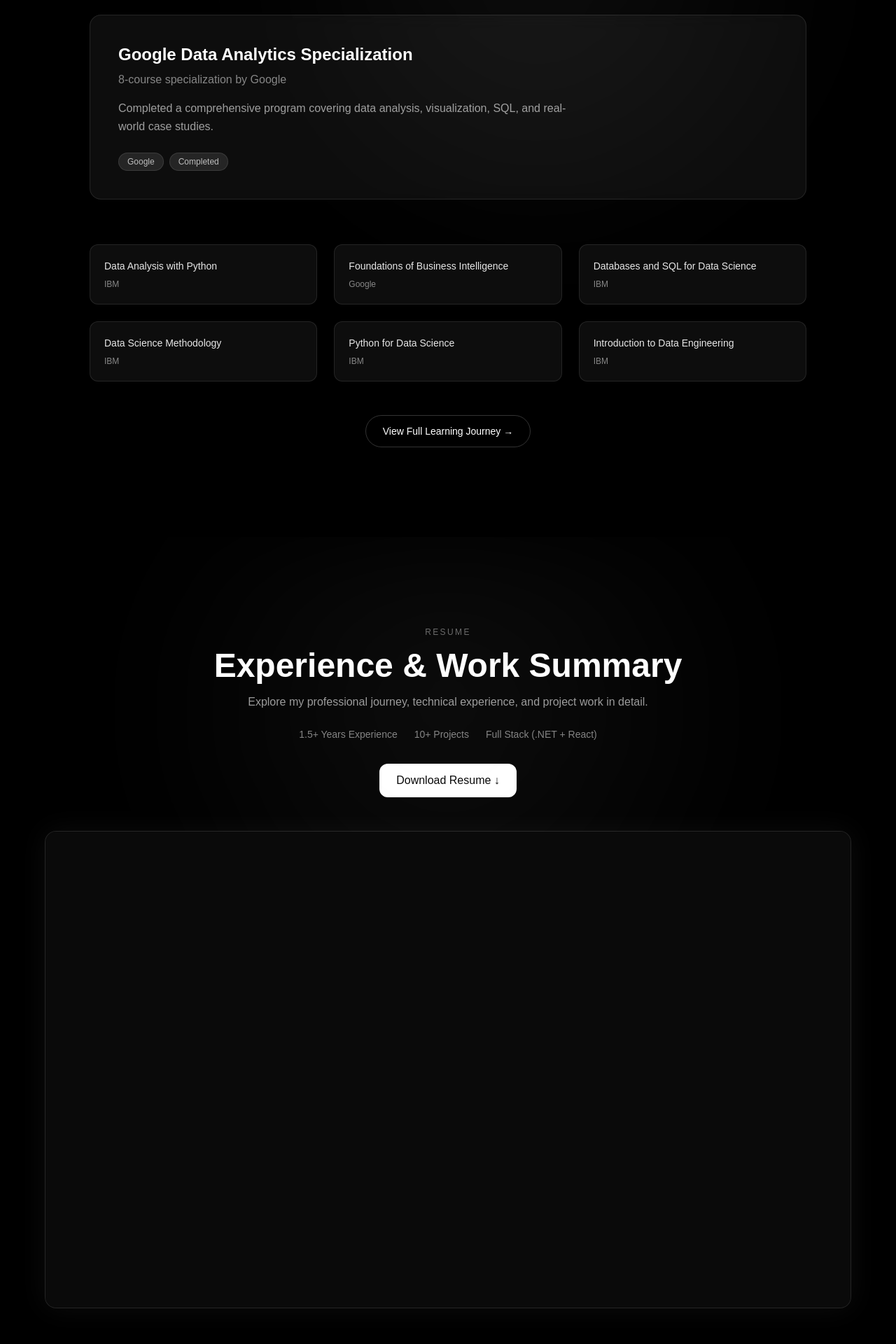
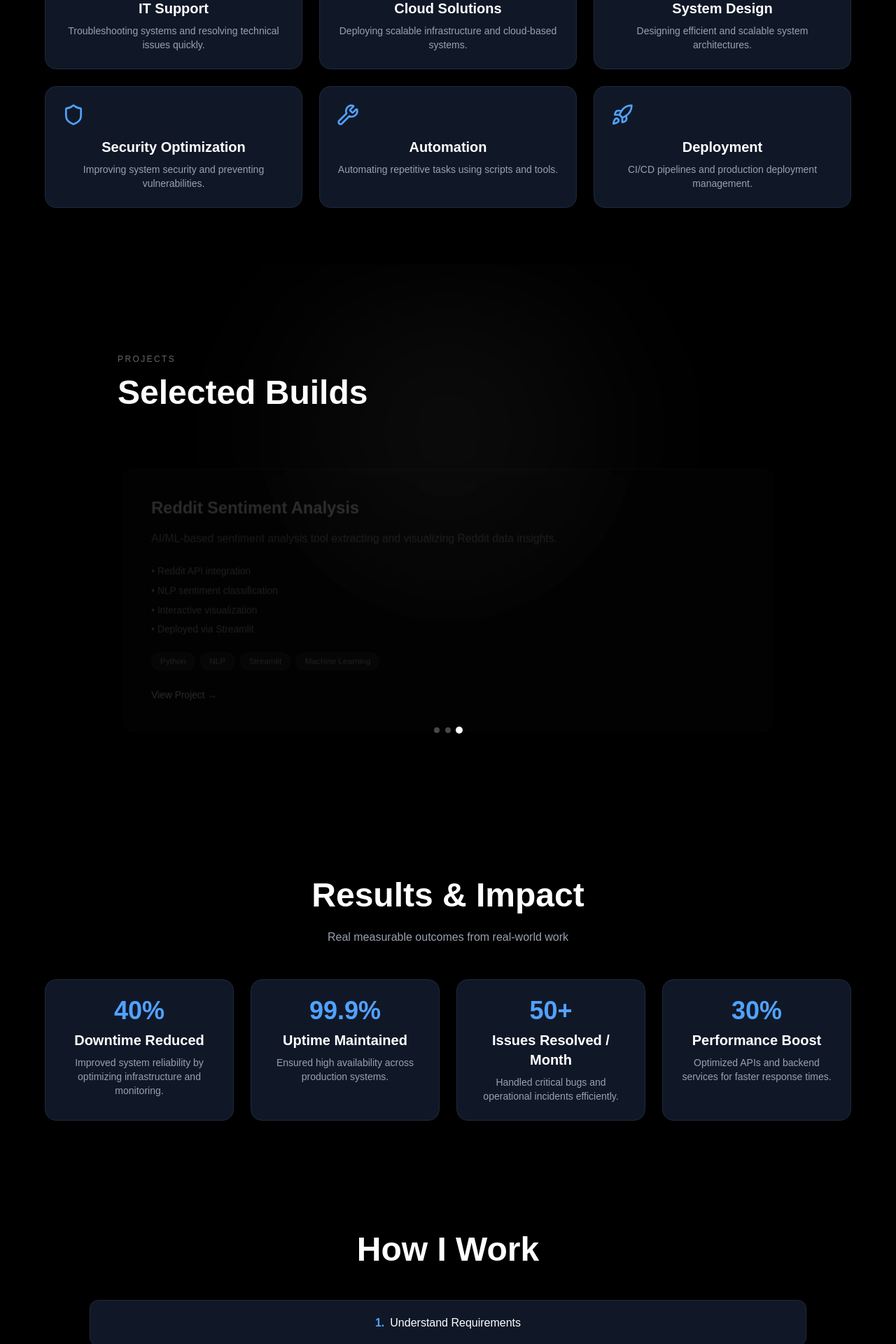
Before and after one commit to rohithsakshi/rohith-portfolio, a Next.js app: page / in a window 1280 px wide. Shown: the part 5440-7360 px from the top of the page at 70% size. Built offline with nearby package versions, Linux system fonts and the light colour scheme.

Commit message:
Few Sectional Upgrades

```diff
--- a/src/app/page.tsx
+++ b/src/app/page.tsx
@@ -8,6 +8,12 @@
 import Contact from "@/components/Contact";
 import Highlights from "@/components/Highlights";
 import Footer from "@/components/Footer";
+import Services from "@/components/Services";
+import Impact from "@/components/Impact";
+import Workflow from "@/components/Workflow";
+import FAQ from "@/components/FAQ";
+import CTA from "@/components/CTA";
+
 
 export default function Home() {
   return (
@@ -18,6 +24,12 @@
       <Skills />
       <Projects />
       <Experience />
+      <Services />
+<Projects />
+<Impact />
+<Workflow />
+<FAQ />
+<CTA />
       <Certifications />
       <Resume />
       <Contact />
--- /dev/null
+++ b/src/components/CTA.tsx
@@ -0,0 +1,22 @@
+"use client";
+
+export default function CTA() {
+  return (
+    <section className="py-20 px-6 bg-gradient-to-r from-blue-600 to-purple-600 text-white text-center">
+      <div className="max-w-4xl mx-auto">
+
+        <h2 className="text-3xl md:text-5xl font-bold mb-6">
+          Let’s build something impactful together
+        </h2>
+
+        <p className="mb-8 text-lg">
+          Ready to collaborate or need help with your next project?
+        </p>
+
+        <button className="bg-black text-white px-6 py-3 rounded-xl hover:scale-105 transition">
+          Contact Me
+        </button>
+      </div>
+    </section>
+  );
+}
--- /dev/null
+++ b/src/components/FAQ.tsx
@@ -0,0 +1,51 @@
+"use client";
+
+import { useState } from "react";
+
+const faqs = [
+  {
+    q: "What is your response time?",
+    a: "Usually within a few hours, depending on urgency.",
+  },
+  {
+    q: "What technologies do you use?",
+    a: "React, Next.js, Node.js, .NET, Cloud, and DevOps tools.",
+  },
+  {
+    q: "Are you available for freelance?",
+    a: "Yes, open for both freelance and full-time opportunities.",
+  },
+  {
+    q: "How do you handle critical issues?",
+    a: "Quick diagnosis, structured debugging, and immediate resolution.",
+  },
+];
+
+export default function FAQ() {
+  const [open, setOpen] = useState<number | null>(null);
+
+  return (
+    <section className="py-20 px-6 bg-black text-white">
+      <div className="max-w-4xl mx-auto">
+
+        <h2 className="text-3xl md:text-5xl font-bold mb-12 text-center">
+          FAQs
+        </h2>
+
+        {faqs.map((faq, i) => (
+          <div key={i} className="mb-4 border-b border-gray-800 pb-4">
+            <button
+              onClick={() => setOpen(open === i ? null : i)}
+              className="w-full text-left font-semibold"
+            >
+              {faq.q}
+            </button>
+            {open === i && (
+              <p className="text-gray-400 mt-2">{faq.a}</p>
+            )}
+          </div>
+        ))}
+      </div>
+    </section>
+  );
+}
--- /dev/null
+++ b/src/components/Impact.tsx
@@ -0,0 +1,64 @@
+"use client";
+
+import { motion } from "framer-motion";
+
+const impacts = [
+  {
+    metric: "40%",
+    title: "Downtime Reduced",
+    desc: "Improved system reliability by optimizing infrastructure and monitoring.",
+  },
+  {
+    metric: "99.9%",
+    title: "Uptime Maintained",
+    desc: "Ensured high availability across production systems.",
+  },
+  {
+    metric: "50+",
+    title: "Issues Resolved / Month",
+    desc: "Handled critical bugs and operational incidents efficiently.",
+  },
+  {
+    metric: "30%",
+    title: "Performance Boost",
+    desc: "Optimized APIs and backend services for faster response times.",
+  },
+];
+
+export default function Impact() {
+  return (
+    <section className="py-20 px-6 bg-black text-white">
+      <div className="max-w-6xl mx-auto text-center">
+
+        <h2 className="text-3xl md:text-5xl font-bold mb-6">
+          Results & Impact
+        </h2>
+        <p className="text-gray-400 mb-12">
+          Real measurable outcomes from real-world work
+        </p>
+
+        <div className="grid md:grid-cols-2 lg:grid-cols-4 gap-6">
+          {impacts.map((item, index) => (
+            <motion.div
+              key={index}
+              initial={{ opacity: 0, y: 40 }}
+              whileInView={{ opacity: 1, y: 0 }}
+              transition={{ delay: index * 0.2 }}
+              className="p-6 rounded-2xl border border-gray-800 bg-gray-900 hover:scale-105 hover:border-gray-600 transition-all"
+            >
+              <h3 className="text-4xl font-bold text-blue-400 mb-2">
+                {item.metric}
+              </h3>
+              <h4 className="text-xl font-semibold mb-2">
+                {item.title}
+              </h4>
+              <p className="text-gray-400 text-sm">
+                {item.desc}
+              </p>
+            </motion.div>
+          ))}
+        </div>
+      </div>
+    </section>
+  );
+}
--- /dev/null
+++ b/src/components/Services.tsx
@@ -0,0 +1,47 @@
+"use client";
+
+import { motion } from "framer-motion";
+import { Server, Cloud, Shield, Cpu, Wrench, Rocket } from "lucide-react";
+
+const services = [
+  { icon: Server, title: "IT Support", desc: "Troubleshooting systems and resolving technical issues quickly." },
+  { icon: Cloud, title: "Cloud Solutions", desc: "Deploying scalable infrastructure and cloud-based systems." },
+  { icon: Cpu, title: "System Design", desc: "Designing efficient and scalable system architectures." },
+  { icon: Shield, title: "Security Optimization", desc: "Improving system security and preventing vulnerabilities." },
+  { icon: Wrench, title: "Automation", desc: "Automating repetitive tasks using scripts and tools." },
+  { icon: Rocket, title: "Deployment", desc: "CI/CD pipelines and production deployment management." },
+];
+
+export default function Services() {
+  return (
+    <section className="py-20 px-6 bg-black text-white">
+      <div className="max-w-6xl mx-auto text-center">
+
+        <h2 className="text-3xl md:text-5xl font-bold mb-12">
+          Services I Offer
+        </h2>
+
+        <div className="grid md:grid-cols-2 lg:grid-cols-3 gap-6">
+          {services.map((service, index) => {
+            const Icon = service.icon;
+            return (
+              <motion.div
+                key={index}
+                whileHover={{ scale: 1.05 }}
+                className="p-6 rounded-2xl border border-gray-800 bg-gray-900"
+              >
+                <Icon className="mb-4 text-blue-400" size={32} />
+                <h3 className="text-xl font-semibold mb-2">
+                  {service.title}
+                </h3>
+                <p className="text-gray-400 text-sm">
+                  {service.desc}
+                </p>
+              </motion.div>
+            );
+          })}
+        </div>
+      </div>
+    </section>
+  );
+}
--- /dev/null
+++ b/src/components/Workflow.tsx
@@ -0,0 +1,41 @@
+"use client";
+
+import { motion } from "framer-motion";
+
+const steps = [
+  "Understand Requirements",
+  "Plan & Architect",
+  "Develop & Implement",
+  "Test & Optimize",
+  "Deliver & Support",
+];
+
+export default function Workflow() {
+  return (
+    <section className="py-20 px-6 bg-black text-white">
+      <div className="max-w-5xl mx-auto text-center">
+
+        <h2 className="text-3xl md:text-5xl font-bold mb-12">
+          How I Work
+        </h2>
+
+        <div className="space-y-6">
+          {steps.map((step, i) => (
+            <motion.div
+              key={i}
+              initial={{ opacity: 0, x: -50 }}
+              whileInView={{ opacity: 1, x: 0 }}
+              transition={{ delay: i * 0.2 }}
+              className="p-5 border border-gray-800 rounded-xl bg-gray-900"
+            >
+              <span className="text-blue-400 font-bold mr-2">
+                {i + 1}.
+              </span>
+              {step}
+            </motion.div>
+          ))}
+        </div>
+      </div>
+    </section>
+  );
+}
```
